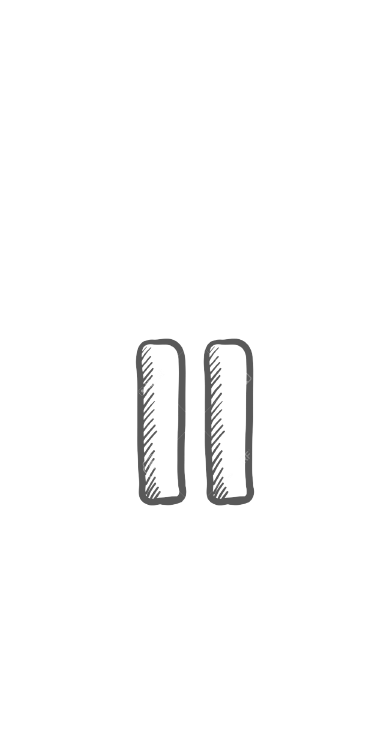
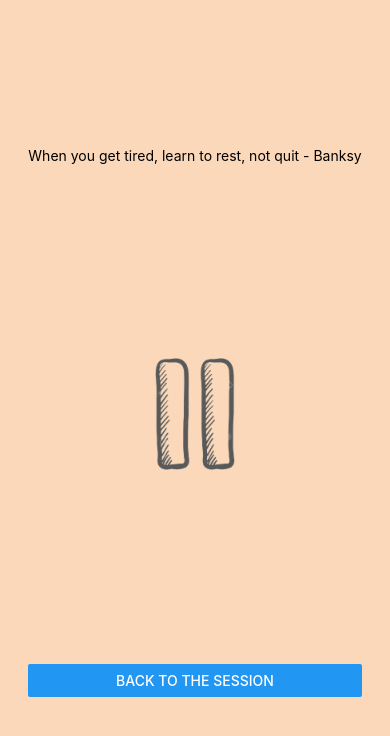
Before and after one commit to hiro111208/react-native-depression-monitor, a React Native app: screen / in a window 390 px wide. Shown: the top 736 px of the page. Built offline with nearby package versions, Linux system fonts and the light colour scheme.

Commit message:
Randomise messages

```diff
--- a/App.js
+++ b/App.js
@@ -1,15 +1,15 @@
-import StatusBar from "expo-status-bar";
 import React from "react";
-import { StyleSheet, Component, View } from "react-native";
+import { StatusBar, StyleSheet, SafeAreaView } from "react-native";
+import Constants from "expo-constants";
 import PauseScreen from "./app/screens/PauseScreen";
 
 export default class App extends React.Component {
   render() {
     return (
       //Uncomment to see different screens one at a time
-      <View style={styles.container}>
+      <SafeAreaView style={[styles.container]}>
         <PauseScreen />
-      </View>
+      </SafeAreaView>
       //<CategoryDrop/>
       //<PlantScreen/>
     );
@@ -18,8 +18,9 @@ export default class App extends React.Component {
 
 const styles = StyleSheet.create({
   container: {
-    flex: 1,
-    backgroundColor: '#fff',
+    flex: 1, //takes up the entire screen
+    marginTop: Constants.statusBarHeight,
+    backgroundColor: '#FAD8B9',
     alignItems: 'center',
     justifyContent: 'center',
   },
--- a/app/screens/PauseScreen.js
+++ b/app/screens/PauseScreen.js
@@ -1,13 +1,48 @@
-import React, { Component } from 'react';
-import { Image, View, StyleSheet} from 'react-native';
+import React from 'react';
+import { Image, Text, SafeAreaView, StyleSheet, TouchableOpacity, Button } from 'react-native';
+import firebase from '../../firebase';
+
+//retrieve progress from database e.g., well done, you're over halfway through
+const currentQuestions = firebase.firestore().collection("questions");
+const backButton = () => console.log("Back to the therapy screen");
+const messages = [
+    "Well done! Return to the session when you are ready.",
+    "Looking forward to seeing you after your break. Well done!",
+    "You can do it! Pause. Breathe. Keep going.",
+    "When you get tired, learn to rest, not quit - Banksy"
+];
+
+const randomMessage = (
+     messages[Math.floor(Math.random()*messages.length)]
+);
+
 
 const PauseScreen = () => {
     return (
-            <Image
-                 style={{ width: 300, height: 300 }}
-                 resizeMode="contain"
-                 source={require('../assets/pause.png')}
-            />
+        <SafeAreaView>
+            <Text>
+                { randomMessage }
+            </Text>
+            <TouchableOpacity style={styles.image}>
+                <Image
+                    style={{ width: 200 }}
+                    resizeMode="contain"
+                    source={require('../assets/pause.png')}
+                />
+            </TouchableOpacity>
+            <Button title="Back to the Session" onPress={backButton}/>
+        </SafeAreaView>
     )
 }
+
+const styles = StyleSheet.create( {
+    container: {
+    },
+    image: {
+        alignItems: 'center',
+    },
+    text: {
+
+    }
+});
 export default PauseScreen;
```
